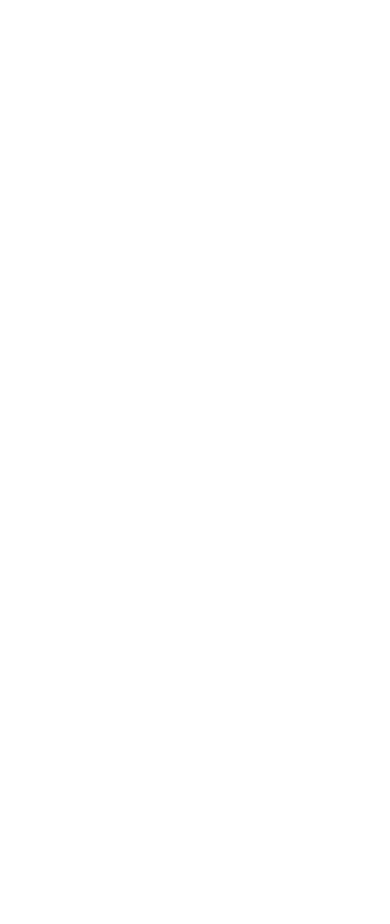
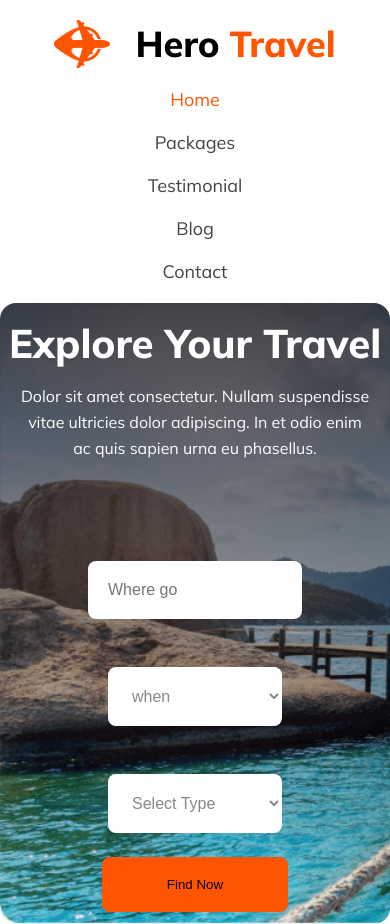
Before and after one commit to kausar017/Hero-Travel, a plain HTML site: page index.html in a window 390 px wide. Before the commit the page ends 844 px from the top, so only its background shows below. Drawn offline with Linux system fonts and the light colour scheme.

Commit message:
section-1

```diff
--- a/index.html
+++ b/index.html
@@ -4,14 +4,47 @@
     <meta charset="UTF-8">
     <meta name="viewport" content="width=device-width, initial-scale=1.0">
     <title>Hero-Travel</title>
+    <script src="https://kit.fontawesome.com/408ea844fb.js" crossorigin="anonymous"></script>
+    <link rel="stylesheet" href="styles/style.css">
 </head>
 <body>
     <header>
-
+        <!-- navbar style start -->
+         <nav class="navbar">
+            <div class="img-title">
+                <img src="Images/Group 40071 (2).png" alt="">
+                <h2 class="nav-title"> Hero <span class="travel">Travel</span></h2>
+            </div>
+            <div class="option">
+                <ul class="nav-itme">
+                    <li class="nav-link"><a href=""><span class="travel">Home</span></a></li>
+                    <li class="nav-link"><a href="">Packages</a></li>
+                    <li class="nav-link"><a href="">Testimonial</a></li>
+                    <li class="nav-link"><a href="">Blog</a></li>
+                    <li class="nav-link"><a href="">Contact</a></li>
+                </ul>
+            </div>
+        <!-- navbar style end -->
+       </nav>
     </header>
 
     <main>
-
+        <section class="section-1">
+            <div class="Explore-container">
+                <h1 class="container-title">Explore Your Travel</h1>
+                <p class="container-discription">Dolor sit amet consectetur. Nullam suspendisse vitae ultricies dolor adipiscing. In et odio enim ac quis sapien urna eu phasellus.</p>
+            </div>
+                <div class="box-item">
+                    <input type="text" name="" id="" placeholder="Where go">
+                    <select name="" id="">
+                        <option value="">when</option>
+                    </select>
+                    <select name="" id="">
+                        <option value="">Select Type</option>
+                    </select>
+                    <button class="button btn-prymari">Find Now</button>
+                </div>
+        </section>
     </main>
 
     <footer>
--- a/styles/style.css
+++ b/styles/style.css
@@ -0,0 +1,200 @@
+@import url('https://fonts.googleapis.com/css2?family=Mulish:ital,wght@0,200..1000;1,200..1000&display=swap');
+
+body{
+  font-family: "Mulish", sans-serif;
+  font-optical-sizing: auto;
+  font-weight: auto;
+  font-style: normal;
+}
+/* defold style */
+*{
+    margin: 0;
+    padding: 0;
+
+}
+
+/* shered style */
+.btn-prymari{
+    border-radius: 8px;
+    background: rgb(255, 84, 0);
+}
+
+/* nav-bar style heare */
+.navbar{
+    text-align: center;
+    align-items: center;
+    gap: 20px;
+    width: 1180px;
+    height: 43px;
+    justify-content: space-between;
+    margin: 5rem auto;
+    display: flex;
+}
+.img-title{
+    display: flex;
+    align-items: center;
+    gap: 25px;
+}
+.nav-title{
+    font-size: 36px;
+    font-weight: 800;
+    line-height: 45px;
+    letter-spacing: 0%;
+    text-align: left;
+}
+.travel{
+    color: rgb(255, 84, 0);
+}
+.nav-itme{
+    display: flex;
+    list-style: none;
+    gap: 20px;
+}
+.nav-itme a{
+    text-decoration: none;
+    padding: 30px;
+    color: rgb(66, 66, 71);
+    font-size: 18px;
+    font-weight: 400;
+}
+
+/* main (section-1) start heare */
+    .section-1{
+        display: flex;
+        flex-direction: column;
+        align-items: center;
+        justify-content: center;
+        width: 1170px;
+        height: 500px;
+        border-radius: 16px;
+        margin: 0 auto;
+        background-image: linear-gradient(180.00deg, rgba(19, 19, 24, 0.8),rgba(19, 19, 24, 0) 100%),  url('../Images/Group\ 13\ \(1\)\ \(1\).png');
+        background-repeat: no-repeat;
+        background-size: cover;
+    }
+
+    .container-title{
+        color: rgb(255, 255, 255);
+        font-size: 64px;
+        font-weight: 800;
+        line-height: 80px;
+        letter-spacing: 0%;
+        text-align: center;
+    }
+    .container-discription{
+        color: rgb(255, 255, 255);
+        font-size: 16px;
+        font-weight: 400;
+        line-height: 26px;
+        letter-spacing: 0%;
+        text-align: center;
+        margin: 0 247px;
+        gap: 24px;
+    }
+    .box-item{
+        padding: 12px 18px;
+        border-radius: 8px;
+        background: rgba(255, 255, 255, 0.3);
+        margin-top: 64px ;
+    }
+   input, select{
+        border-radius: 8px;
+        background: rgb(255, 255, 255);
+        padding: 20px 20px;
+        border: none;
+        outline: none;
+        width: 174px;
+        font-size: 16px;
+        color: rgba(19, 19, 24, 0.5);
+        margin: 24px;
+    }
+    .button{
+        padding: 20px 65px;
+        outline: none;
+        border: none;
+        cursor: pointer;
+    }
+/* main (section-1) end heare */
+
+
+
+/* @ midea query style start {small divice} */
+@media screen and (max-width:576px){
+    .navbar{
+      flex-direction: column;
+      width: auto;
+      height: auto;
+      margin: 20px;
+    }
+    .nav-itme{
+        flex-direction: column;
+    }
+    .nav-title{
+        font-size: 36px;
+        font-weight: 800;
+        line-height: 30px;
+        letter-spacing: 0%;
+        text-align: left;
+    }
+    .section-1{
+        display: grid;
+        grid-template-columns: repeat(1fr);
+        width: auto;
+        height: auto;
+    }
+    .container-title{
+        font-size: 40px;
+    }
+    .container-discription{
+        text-align: center;
+        margin: auto;
+        gap: 24px;
+        margin: 0 20px;
+    }
+    .box-item{
+      text-align: center;
+      background-color: transparent;
+
+    }
+}
+/* @ midea query style start {mideam divice} */
+
+@media screen and (min-width:576px) and (max-width: 972px) {
+    .navbar{
+        flex-direction: column;
+        width: auto;
+        height: auto;
+        margin: 20px;
+        justify-content: center;
+      }
+      .nav-itme{
+          /* flex-direction: column; */
+      }
+      .nav-title{
+        font-size: 36px;
+        font-weight: 800;
+        line-height: 30px;
+        letter-spacing: 0%;
+        text-align: left;
+    }
+    .section-1{
+        display: grid;
+        grid-template-columns: repeat(1fr);
+        width: auto;
+        height: auto;
+    }
+    .container-title{
+        font-size: 40px;
+    }
+    .container-discription{
+        text-align: center;
+        margin: auto;
+        gap: 24px;
+        margin: 0 20px;
+    }
+    .box-item{
+      text-align: center;
+      background-color: transparent;
+
+    }
+}
```
